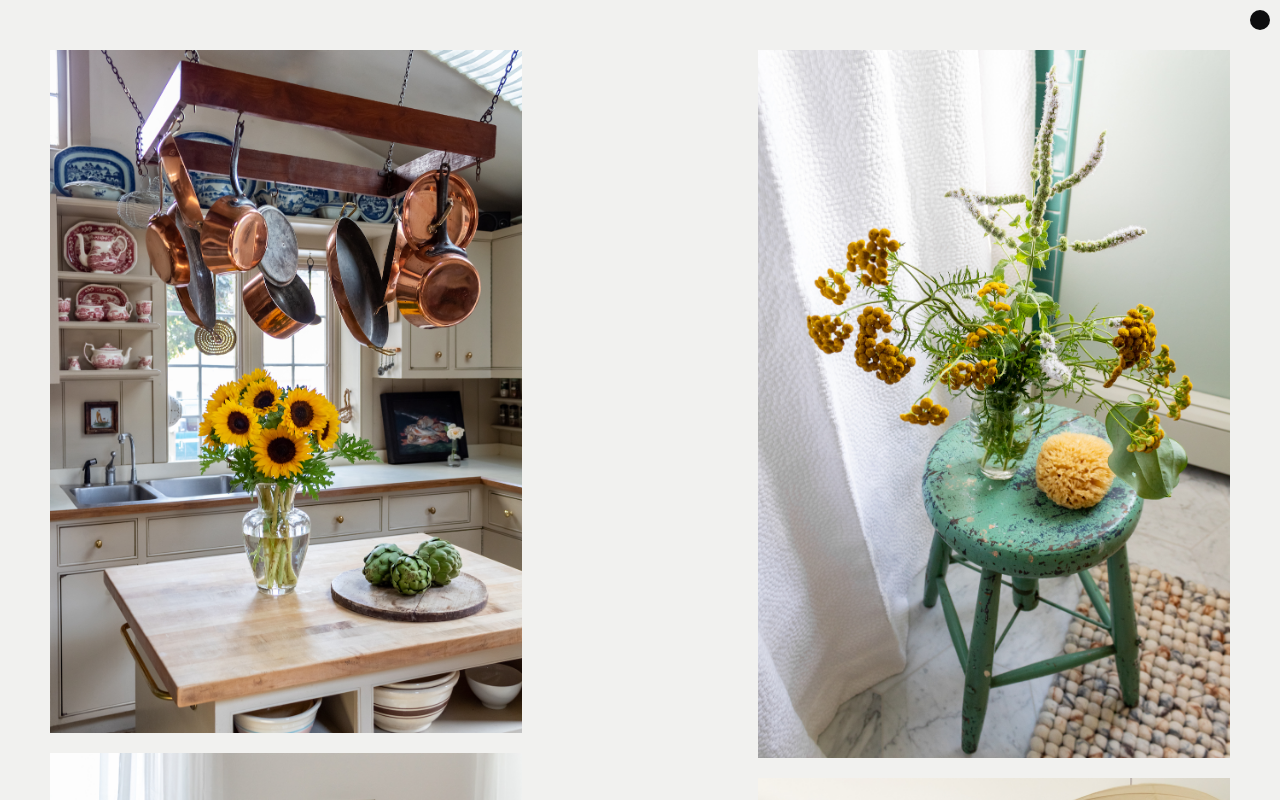
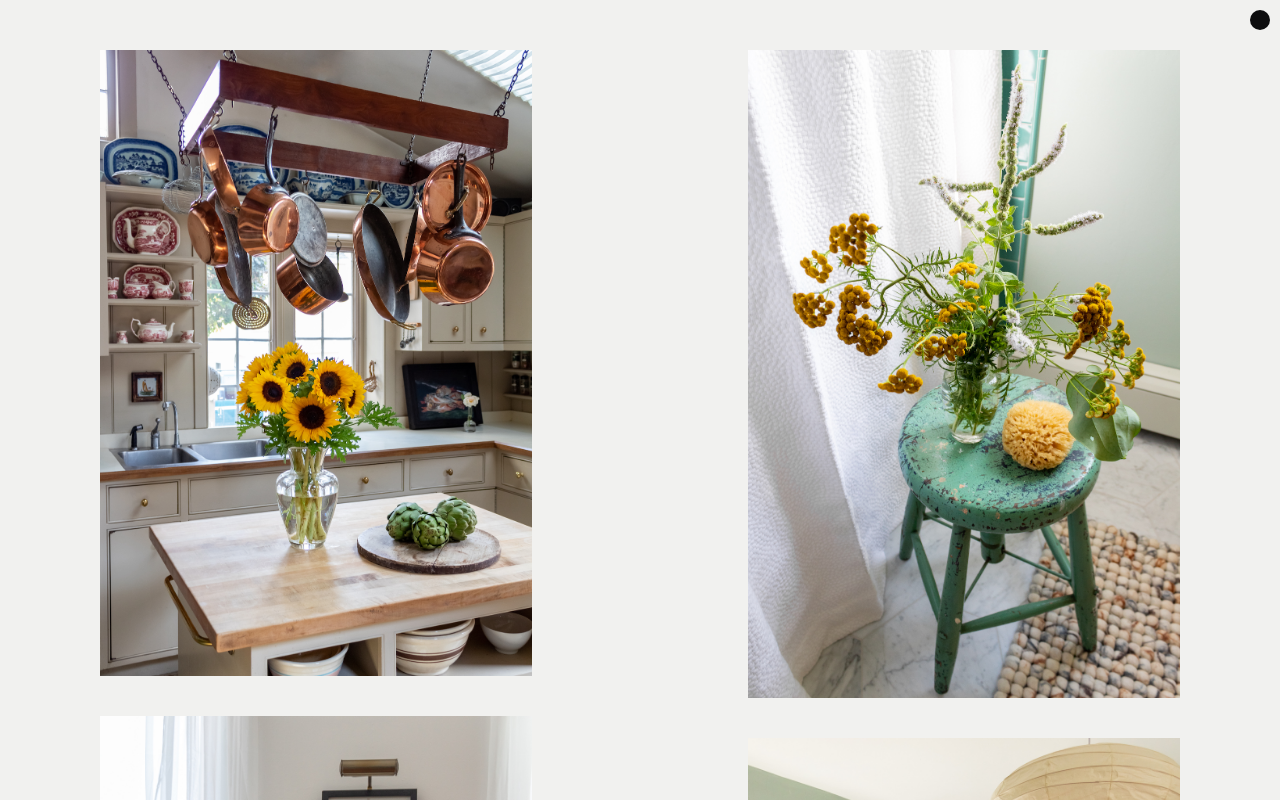
Before and after one commit to izzy1090/edie-templeton-design, a React (Create React App) app: page / in a window 1280 px wide. Shown: the top 800 px of the page. Built offline with nearby package versions, Linux system fonts and the light colour scheme.

Commit message:
Need to figure out a bug affecting the nav menu anim

```diff
--- a/src/styles/images.css
+++ b/src/styles/images.css
@@ -1,12 +1,8 @@
 .imagesContainer {
     display: flex;
     padding: 50px;
-}
-
-.imagesContainer img {
-    width: 80%;
-    margin-bottom: 20px;
-    cursor: pointer;
+    padding-left: 100px;
+    padding-right: 100px;
 }
 
 .imageContainerColumn1 {
@@ -21,6 +17,17 @@
     flex-direction: column;
 }
 
+.imagesContainer img {
+    width: 80%;
+    margin-bottom: 40px;
+    cursor: pointer;
+    transform: translateY(0px); /* Start from -2px when hovered */
+    transition: transform 400ms ease-in;
+    z-index: 998;
+}
+
 .imagesContainer img:hover {
-    box-shadow: rgba(50, 50, 93, 0.25) 0px 2px 5px -1px, rgba(0, 0, 0, 0.3) 0px 1px 3px -1px;
+    box-shadow: rgba(17, 17, 26, 0.1) 0px 4px 16px, rgba(17, 17, 26, 0.1) 0px 8px 24px, rgba(17, 17, 26, 0.1) 0px 16px 56px;
+    transform: translateY(-2px); /* Start from -2px when hovered */
+    transition: transform 400ms ease-in;
 }
--- a/src/styles/navMenu.css
+++ b/src/styles/navMenu.css
@@ -18,7 +18,7 @@
     height: 20px;
     width: 20px;
     background-color: #F1F1EF;
-    z-index: 1;
+    z-index: 1000;
 }
 
 .activeMenu {
@@ -30,7 +30,7 @@
     align-items: center;
     flex-direction: column;
     background-color: #0D0D0E;
-    z-index: 0;
+    z-index: 999;
 }
 
 .activeMenu a {
```
